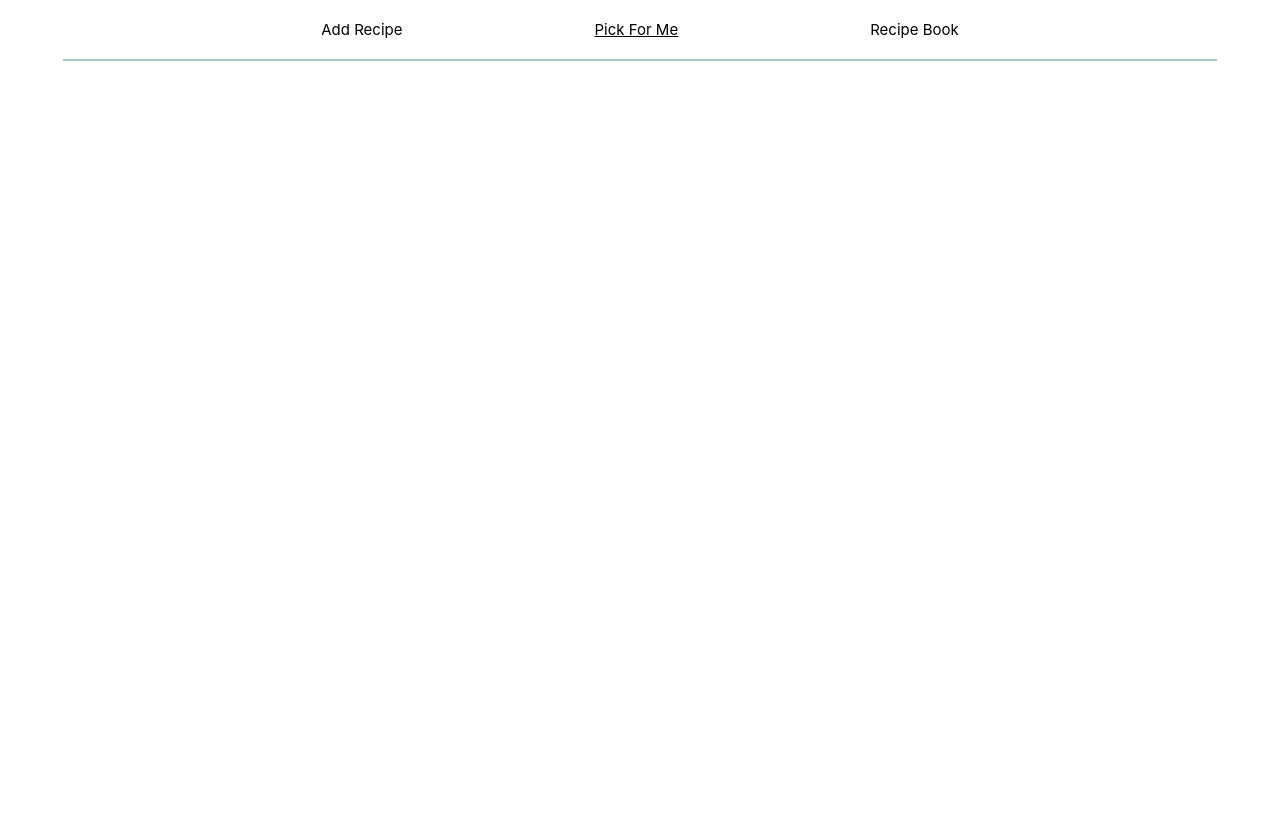
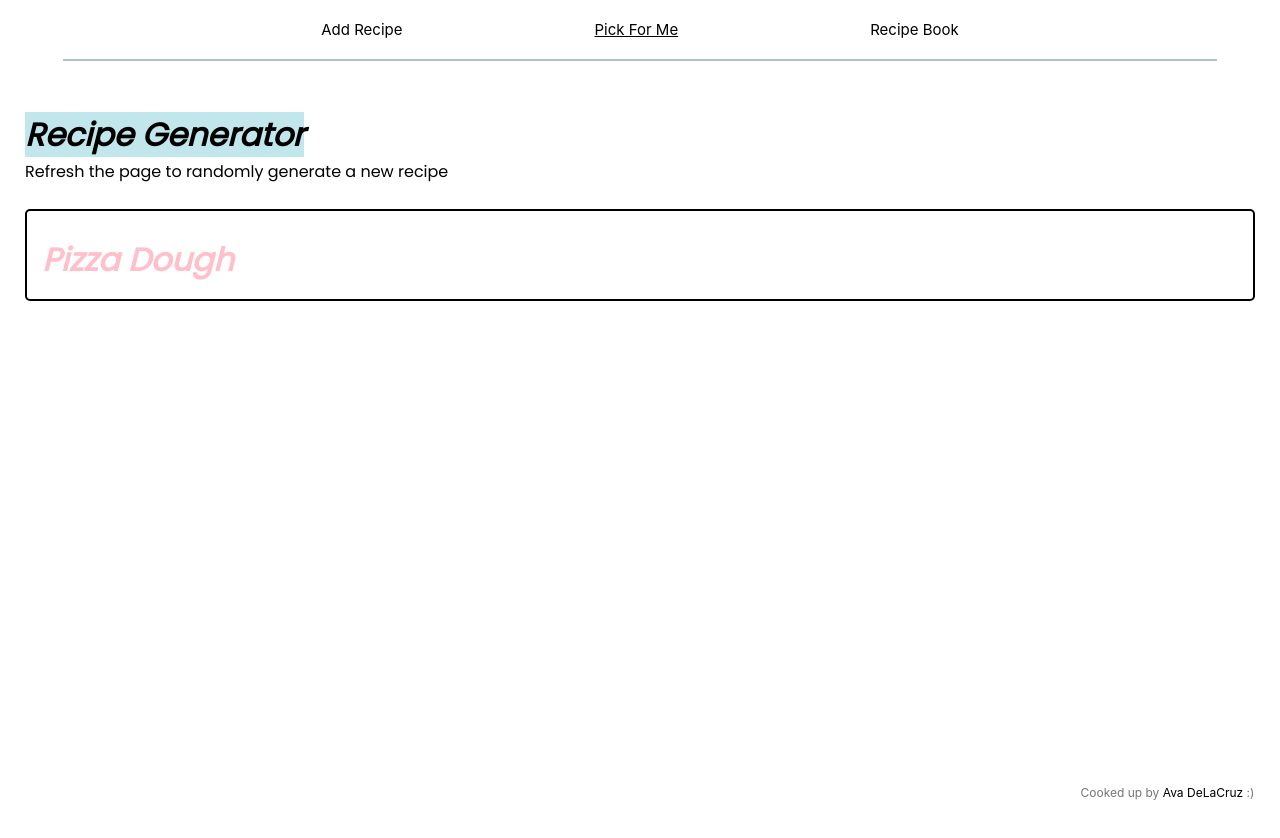
Before and after one commit to AvaDeLaCruz/select-for-me, a React (Create React App) app: page /pick in a window 1280 px wide. Shown: the top 838 px of the page. Before the commit the page ends 800 px from the top, so only its background shows below. Built offline with nearby package versions, Linux system fonts and the light colour scheme.

Commit message:
add pick and book pages

```diff
--- a/src/App.js
+++ b/src/App.js
@@ -8,6 +8,8 @@ import {
 import "./styles/App.css";
 import HomePage from "./components/HomePage";
 import AddPage from "./components/AddPage";
+import PickPage from "./components/PickPage";
+import BookPage from "./components/BookPage";
 import PageNotFound from "./components/PageNotFound";
 
 export default function App() {
@@ -25,12 +27,16 @@ export default function App() {
         </li>
       </ul>
       <hr></hr>
+      <footer>
+        Cooked up by{" "}
+        <a href="https://www.linkedin.com/in/ava-delacruz/">Ava DeLaCruz</a> :)
+      </footer>
 
       <Switch>
         <Route path="/" exact={true} component={HomePage}></Route>
         <Route path="/add" component={AddPage}></Route>
-        <Route path="/pick"></Route>
-        <Route path="/book"></Route>
+        <Route path="/pick" component={PickPage}></Route>
+        <Route path="/book" component={BookPage}></Route>
         <Route component={PageNotFound}></Route>
       </Switch>
     </Router>
--- /dev/null
+++ b/src/components/BookPage.js
@@ -0,0 +1,24 @@
+import React from "react";
+import "../styles/BookPage.css";
+import Loading from "./Loading";
+import "../styles/Loading.css";
+
+export default class BookPage extends React.Component {
+  constructor(props) {
+    super(props);
+    this.state = {
+      loading: false
+    };
+  }
+
+  render() {
+    return (
+      <div className="bookPage">
+        <h1>
+          <mark>Recipe Book</mark>
+        </h1>
+        <h2>Search through your saved recipes</h2>
+      </div>
+    );
+  }
+}
--- a/src/components/PageNotFound.js
+++ b/src/components/PageNotFound.js
@@ -4,8 +4,10 @@ import "../styles/HomeAndNotFound.css";
 export default function PageNotFound() {
   return (
     <div className="pageNotFound">
-      <h1>Oops! The page you were looking for does not exist.</h1>
-      <h2>404 Error: Page Not Found</h2>
+      <h1>
+        <mark>Oops! The page you were looking for does not exist.</mark>
+      </h1>
+      <h2>404 Error: Page Not Found.</h2>
     </div>
   );
 }
--- /dev/null
+++ b/src/components/PickPage.js
@@ -0,0 +1,27 @@
+import React from "react";
+import "../styles/PickPage.css";
+import Loading from "./Loading";
+import "../styles/Loading.css";
+
+export default class PickPage extends React.Component {
+  constructor(props) {
+    super(props);
+    this.state = {
+      loading: false
+    };
+  }
+
+  render() {
+    return (
+      <div className="pickPage">
+        <h1>
+          <mark>Recipe Generator</mark>
+        </h1>
+        <h2>Refresh the page to randomly generate a new recipe</h2>
+        <div className="recipeDetails">
+          <h1 className="recipeTitle">Pizza Dough</h1>
+        </div>
+      </div>
+    );
+  }
+}
--- a/src/styles/AddPage.css
+++ b/src/styles/AddPage.css
@@ -22,12 +22,13 @@
   color: black;
   font-size: 2vh;
   margin-top: 0;
+  margin-bottom: 25px;
   font-weight: 100;
 }
-
+/*
 .addPage .searchForm {
   padding-top: 25px;
-}
+} */
 
 .addPage .searchBar {
   -webkit-appearance: none;
--- a/src/styles/App.css
+++ b/src/styles/App.css
@@ -47,3 +47,12 @@ hr {
   background-color: #aac3cf;
   border: 0.5px solid #aac3cf;
 }
+
+footer {
+  color: #757575;
+  position: absolute;
+  bottom: 0;
+  width: 98%;
+  text-align: right;
+  font-size: 12px;
+}
--- /dev/null
+++ b/src/styles/BookPage.css
@@ -0,0 +1,32 @@
+.bookPage {
+  color: black;
+  font-family: "Poppins", sans-serif;
+  text-align: left;
+  height: 92.5vh;
+  margin: 0;
+  padding: 0 100px;
+}
+
+.bookPage h1 {
+  color: black;
+  font-size: 4vh;
+  margin: 50px auto 0 auto;
+  font-style: italic;
+}
+
+.bookPage mark {
+  background-color: #c1e6ec;
+}
+
+.bookPage h2 {
+  color: black;
+  font-size: 2vh;
+  margin-top: 0;
+  font-weight: 100;
+}
+
+@media only screen and (max-device-width: 1024px) {
+  .bookPage {
+    padding: 0 25px;
+  }
+}
--- a/src/styles/HomeAndNotFound.css
+++ b/src/styles/HomeAndNotFound.css
@@ -11,12 +11,19 @@
 
 .homePage h1,
 .pageNotFound h1 {
-  font-size: 10vh;
   margin-bottom: 20px;
   margin-top: 0;
   padding-top: 25vh;
   font-weight: bolder;
   font-style: italic;
+}
+
+.homePage h1 {
+  font-size: 10vh;
+}
+
+.pageNotFound h1 {
+  font-size: 5vh;
 }
 
 .homePage mark,
--- a/src/styles/PageNotFound.css
+++ /dev/null
@@ -1,26 +0,0 @@
-html,
-body {
-  height: 100%;
-  margin: 0;
-}
-
-.pageNotFound {
-  background-color: #184965;
-  color: white;
-  font-family: "Poppins", sans-serif;
-  font-size: 25px;
-  text-align: center;
-  height: 100%;
-  margin: 0;
-  display: flex;
-  flex-flow: column;
-  flex: 1 1 auto;
-}
-
-h1 {
-  margin-top: 0;
-}
-
-h2 {
-  color: #ffb930;
-}
--- /dev/null
+++ b/src/styles/PickPage.css
@@ -0,0 +1,43 @@
+.pickPage {
+  color: black;
+  font-family: "Poppins", sans-serif;
+  text-align: left;
+  height: 92.5vh;
+  margin: 0;
+  padding: 0 100px;
+}
+
+.pickPage h1 {
+  color: black;
+  font-size: 4vh;
+  margin: 50px auto 0 auto;
+  font-style: italic;
+}
+
+.pickPage mark {
+  background-color: #c1e6ec;
+}
+
+.pickPage h2 {
+  color: black;
+  font-size: 2vh;
+  margin-top: 0;
+  font-weight: 100;
+  margin-bottom: 25px;
+}
+
+.pickPage .recipeDetails {
+  border: 2px solid black;
+  border-radius: 5px;
+}
+
+.pickPage h1.recipeTitle {
+  color: pink;
+  margin: 25px 0 15px 15px;
+}
+
+@media only screen and (max-device-width: 1024px) {
+  .pickPage {
+    padding: 0 25px;
+  }
+}
```
